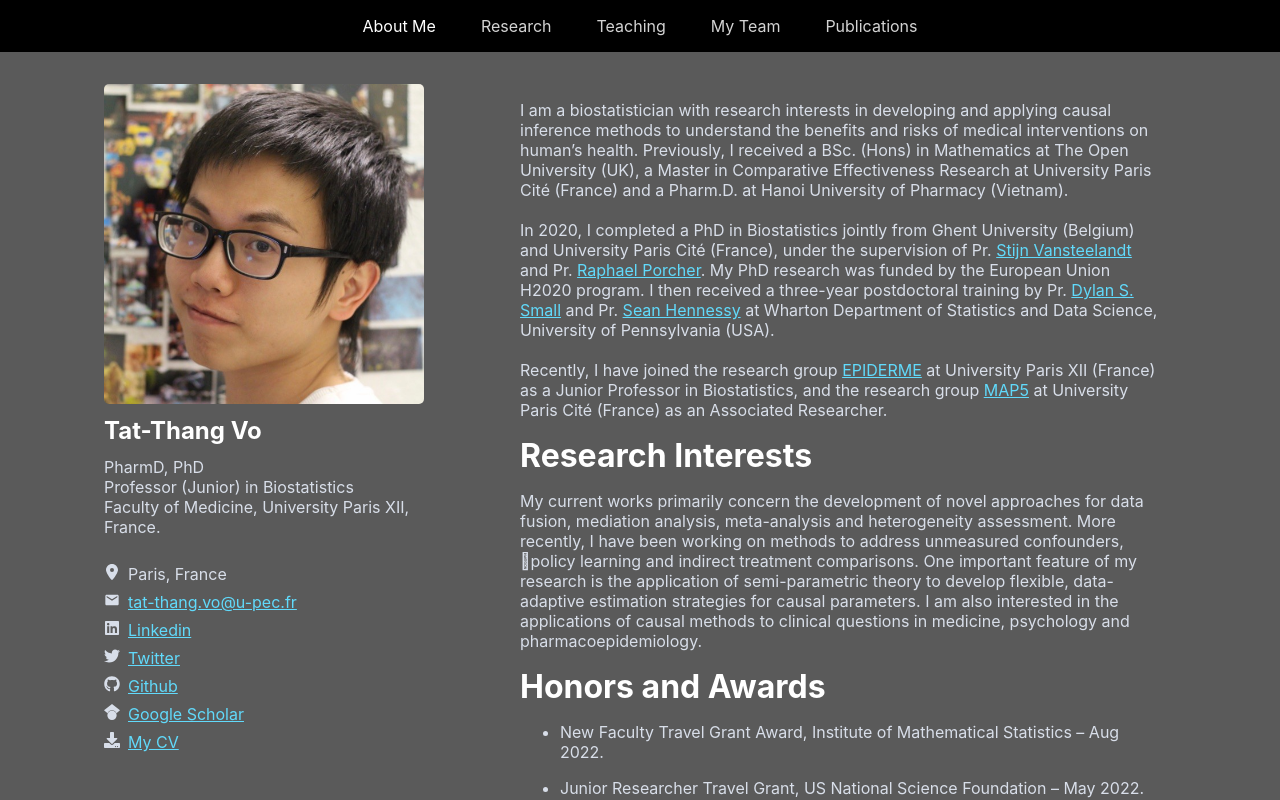
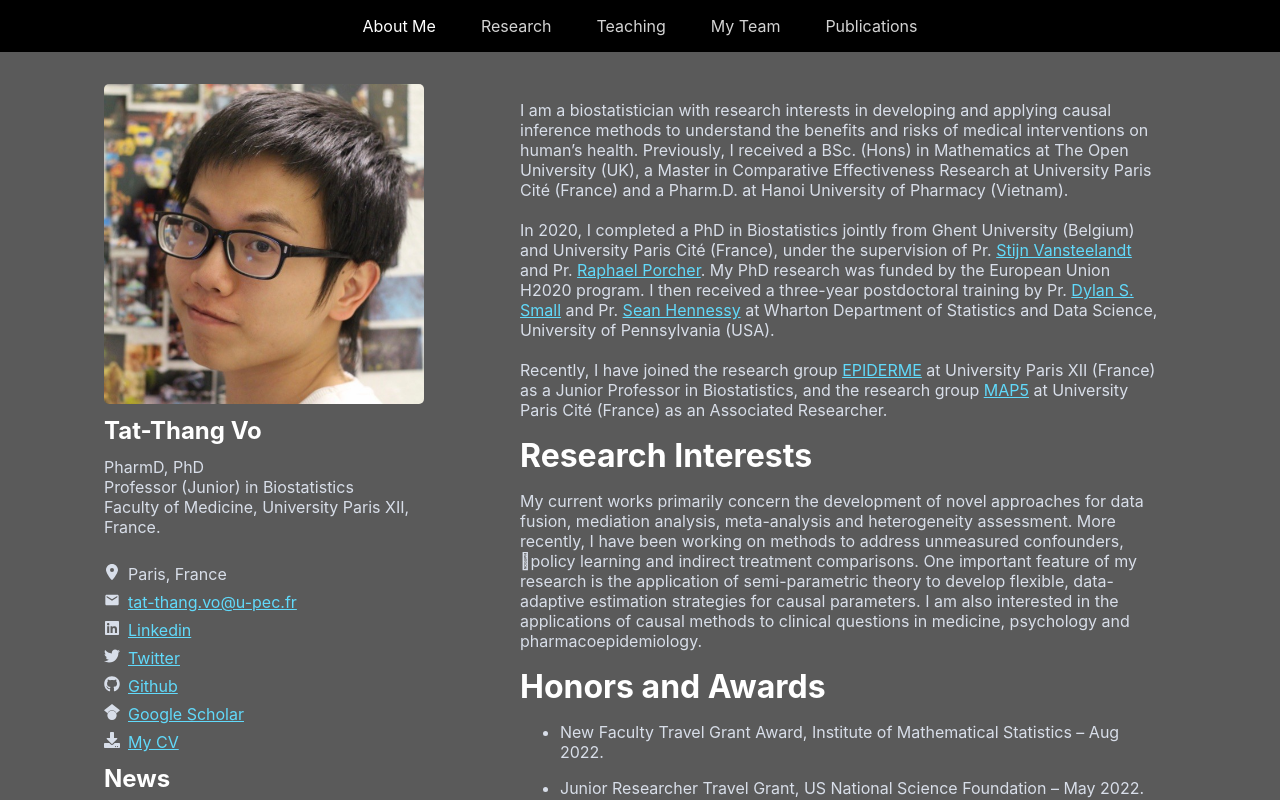
Before and after one commit to votatthang/ttv, a React (Create React App) app: page / in a window 1280 px wide. Shown: the top 800 px of the page. Built offline with nearby package versions, Linux system fonts and the light colour scheme.

Commit message:
Update Profile.js

```diff
--- a/src/components/Profile/Profile.js
+++ b/src/components/Profile/Profile.js
@@ -48,9 +48,8 @@ export default function Profile() {
                 <FaDownload />
                 <a href="/resume.pdf">My CV</a>
             </div>
-        <br/> <br/>
         <div className="name">
-            Tat-Thang Vo
+            News
         </div>
             <div className="news">
                 <FaNewspaper/>
```
